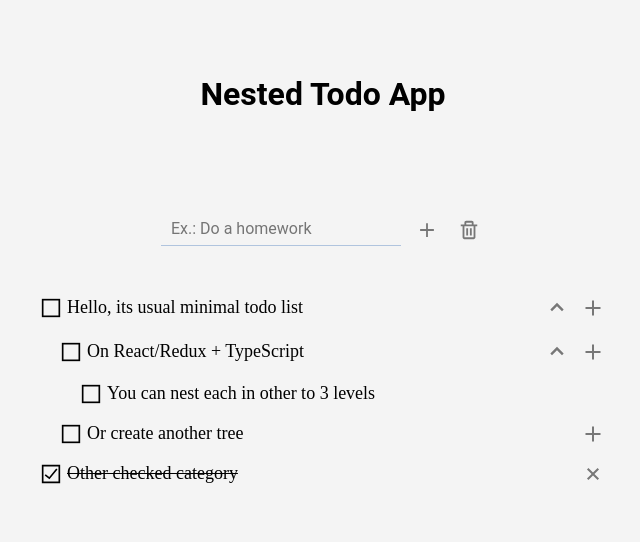
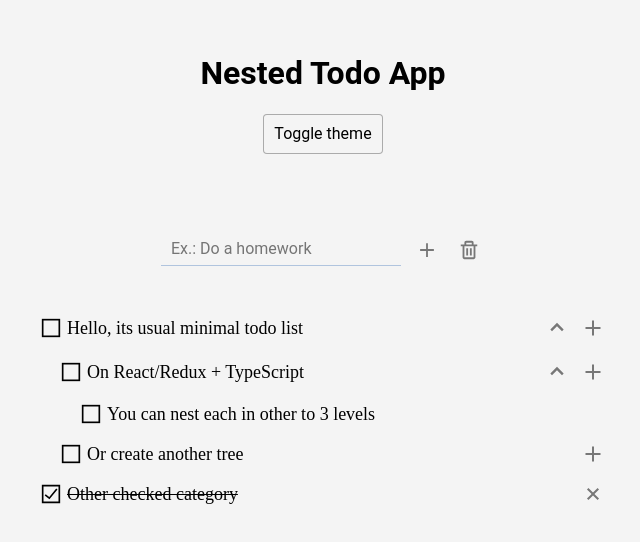
Before and after one commit to lomeat/nested-todos, a React app: page / in a window 1280 px wide. Shown: the part 126-668 px from the top of the page, without its empty margins (317-957 px from the left). Built offline with nearby package versions, Linux system fonts and the light colour scheme; the HTML template or start-up script is replaced by a standard one; what webfontloader would draw is missing.

Commit message:
add: toggle light/dark theme

```diff
--- a/src/components/App.tsx
+++ b/src/components/App.tsx
@@ -1,17 +1,35 @@
 import React from "react";
-import styled from "styled-components";
+import styled, { ThemeProvider } from "styled-components";
 
 import { Header } from "./Header";
 import { TodoListBody } from "./TodoListBody";
+import { theme, Theme } from "../theme";
 
-export const App = () => (
+export const App = () => {
+  const storageTheme = JSON.parse(localStorage.getItem("theme") as string);
+  const [currentTheme, setCurrentTheme] = React.useState(
+    storageTheme || theme.light
+  );
+
+  const toggleTheme = (): void => {
+    setCurrentTheme((state: React.SetStateAction<string | Theme>) => {
+      const newState = state === theme.light ? theme.dark : theme.light;
+      localStorage.setItem("theme", JSON.stringify(newState));
+      return newState;
+    });
+  };
+
+  return (
+    <ThemeProvider theme={currentTheme}>
       <Wrapper>
         <Container>
-      <Header />
+          <Header toggleTheme={toggleTheme} />
           <TodoListBody />
         </Container>
       </Wrapper>
+    </ThemeProvider>
   );
+};
 
 export const Wrapper = styled.div`
   width: 100vw;
@@ -19,7 +37,9 @@ export const Wrapper = styled.div`
   display: flex;
   justify-content: center;
   align-items: center;
-  background: #f4f4f4;
+  background: ${(props) => props.theme.background};
+  color: ${(props) => props.theme.color};
+  transition: 0.4s ease;
 `;
 
 export const Container = styled.div`
--- a/src/components/Header/index.tsx
+++ b/src/components/Header/index.tsx
@@ -1,4 +1,15 @@
 import React from "react";
 import * as SC from "./styles";
 
-export const Header = () => <SC.Title>Nested Todo App</SC.Title>;
+type Props = {
+  toggleTheme: () => void;
+};
+
+export const Header: React.FC<Props> = ({ toggleTheme }) => {
+  return (
+    <>
+      <SC.Title>Nested Todo App</SC.Title>
+      <SC.ToggleTheme onClick={toggleTheme}>Toggle theme</SC.ToggleTheme>
+    </>
+  );
+};
--- a/src/components/Header/styles.ts
+++ b/src/components/Header/styles.ts
@@ -2,4 +2,15 @@ import styled from "styled-components";
 
 export const Title = styled.h1`
   font-family: "Roboto", sans-serif;
+  color: ${(props) => props.theme.color};
 `;
+
+export const ToggleTheme = styled.button`
+  background: ${(props) => props.theme.background};
+  color: ${(props) => props.theme.color};
+  border: 1px solid rgba(0, 0, 0, 0.3);
+  border-radius: 4px;
+  cursor: pointer;
+  padding: 10px;
+  font-family: "Roboto", sans-serif;
+`;
--- a/src/components/Modal/AddModal/styles.ts
+++ b/src/components/Modal/AddModal/styles.ts
@@ -10,7 +10,9 @@ export const ModalInput = styled.input`
   border-radius: 8px;
   border: 1px solid #ccc;
   padding: 6px 12px;
+  color: ${(props) => props.theme.color};
   font-size: 16px;
+  background: rgba(0, 0, 0, 0.2);
   :focus {
     border-color: lightsteelblue;
   }
@@ -22,6 +24,7 @@ export const ModalButtonsWrapper = styled.div`
 
 export const ModalButton = styled.button`
   margin-left: 10px;
+  color: ${(props) => props.theme.color};
   background: transparent;
   border: 1px solid #ccc;
   padding: 8px 20px;
@@ -33,7 +36,7 @@ export const ModalButton = styled.button`
   }
   :hover {
     cursor: pointer;
-    background: #eee;
+    background: rgba(0, 0, 0, 0.3);
   }
   :active {
     border-color: lightsteelblue;
--- a/src/components/Modal/RemoveModal/styles.ts
+++ b/src/components/Modal/RemoveModal/styles.ts
@@ -3,6 +3,7 @@ import styled from "styled-components";
 export const ModalTitle = styled.h2`
   font-family: "Roboto", sans;
   padding-bottom: 40px;
+  color: ${(props) => props.theme.color};
 `;
 
 export const ModalButtonsWrapper = styled.div`
@@ -16,13 +17,14 @@ export const ModalButton = styled.button`
   padding: 8px 20px;
   border-radius: 8px;
   font-family: "Roboto", sans-serif;
+  color: ${(props) => props.theme.color};
   transition: 0.1s ease;
   :first-child {
     margin-left: 0;
   }
   :hover {
     cursor: pointer;
-    background: #eee;
+    background: rgba(0, 0, 0, 0.3);
   }
   :active {
     border-color: lightsteelblue;
--- a/src/components/Modal/styles.ts
+++ b/src/components/Modal/styles.ts
@@ -18,7 +18,7 @@ export const ModalInner = styled(Anime)`
   top: -20%;
   left: 35%;
   z-index: 2;
-  background: white;
+  background: ${(props) => props.theme.background};
   padding: 20px;
   border-radius: 8px;
   width: 500px;
--- a/src/components/Todo/styles.ts
+++ b/src/components/Todo/styles.ts
@@ -11,8 +11,9 @@ export const Wrapper = styled.div`
   justify-content: space-between;
   align-items: center;
   min-height: 40px;
+  transition: 0.1s ease;
   :hover {
-    background: #ddd;
+    background: rgba(0, 0, 0, 0.1);
   }
 `;
 
@@ -27,6 +28,8 @@ export const Title = styled.span<TitleProps>`
   font-weight: 400;
   display: flex;
   align-items: center;
+  color: ${(props) => props.theme.color};
+  transition: 0.4s ease;
 `;
 
 export const ButtonsWrapper = styled.div`
@@ -42,7 +45,7 @@ export const Button = styled.button`
   display: flex;
   justify-content: center;
   align-items: center;
-  color: #777;
+  color: ${(props) => props.theme.iconColor};
   transition: 0.1s ease;
 
   :first-child {
@@ -51,8 +54,8 @@ export const Button = styled.button`
 
   :hover {
     cursor: pointer;
-    color: black;
-    background: #ddd;
+    color: ${(props) => props.theme.color};
+    background: rgba(0, 0, 0, 0.1);
   }
 `;
 
@@ -65,8 +68,17 @@ export const Checkbox = styled.button`
   justify-content: center;
   align-items: center;
   margin-right: 6px;
+  transition: 0.4s ease;
+  color: ${(props) => props.theme.color};
   :hover {
     cursor: pointer;
+  }
+
+  svg {
+    rect {
+      transition: 0.4s ease;
+      stroke: ${(props) => props.theme.color};
+    }
   }
 `;
 
--- a/src/components/TodoListBody/styles.ts
+++ b/src/components/TodoListBody/styles.ts
@@ -28,7 +28,7 @@ export const Button = styled.button`
   display: flex;
   justify-content: center;
   align-items: center;
-  color: #777;
+  color: ${(props) => props.theme.iconColor};
   transition: 0.1s ease;
 
   :first-child {
@@ -36,8 +36,8 @@ export const Button = styled.button`
   }
   :hover {
     cursor: pointer;
-    color: black;
-    background: #ddd;
+    color: ${(props) => props.theme.color};
+    background: rgba(0, 0, 0, 0.1);
   }
 `;
 
--- /dev/null
+++ b/src/theme.ts
@@ -0,0 +1,24 @@
+export type ThemeBoth = {
+  dark: Theme;
+  light: Theme;
+};
+
+export type Theme = {
+  background: string;
+  color: string;
+  iconColor: string;
+};
+
+export const theme: ThemeBoth = {
+  dark: {
+    background: "#2c3e50",
+    color: "#ecf0f1",
+    iconColor: "#bdc3c7",
+  },
+
+  light: {
+    background: "#f4f4f4",
+    color: "#000",
+    iconColor: "#777",
+  },
+};
```
Lines whose indentation alone changed are shown as unchanged.
